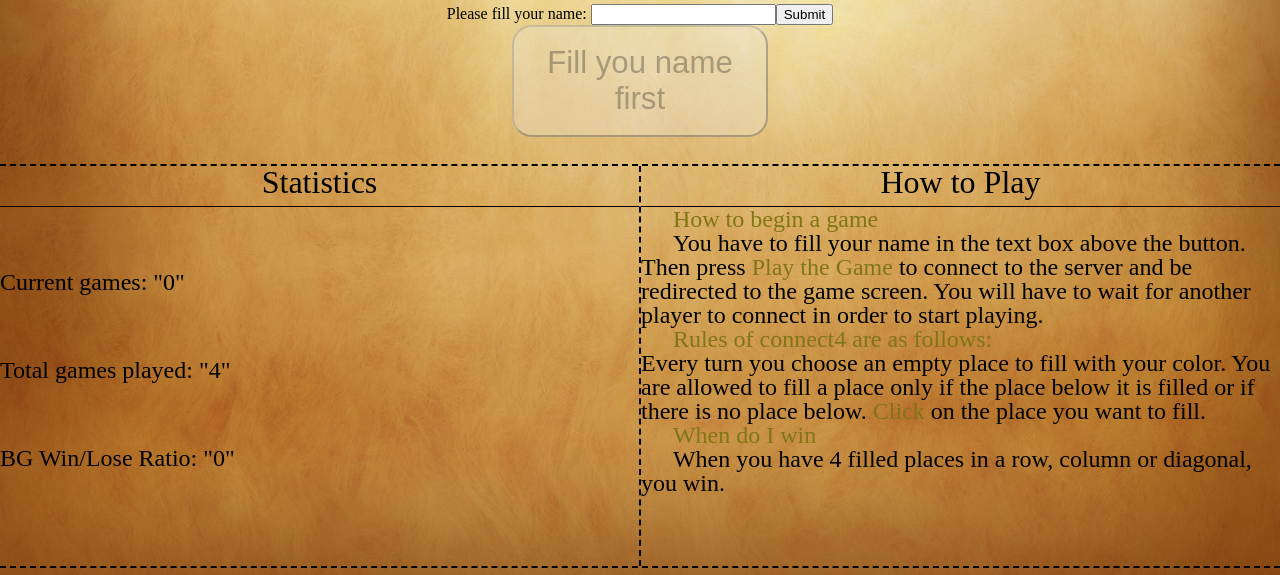
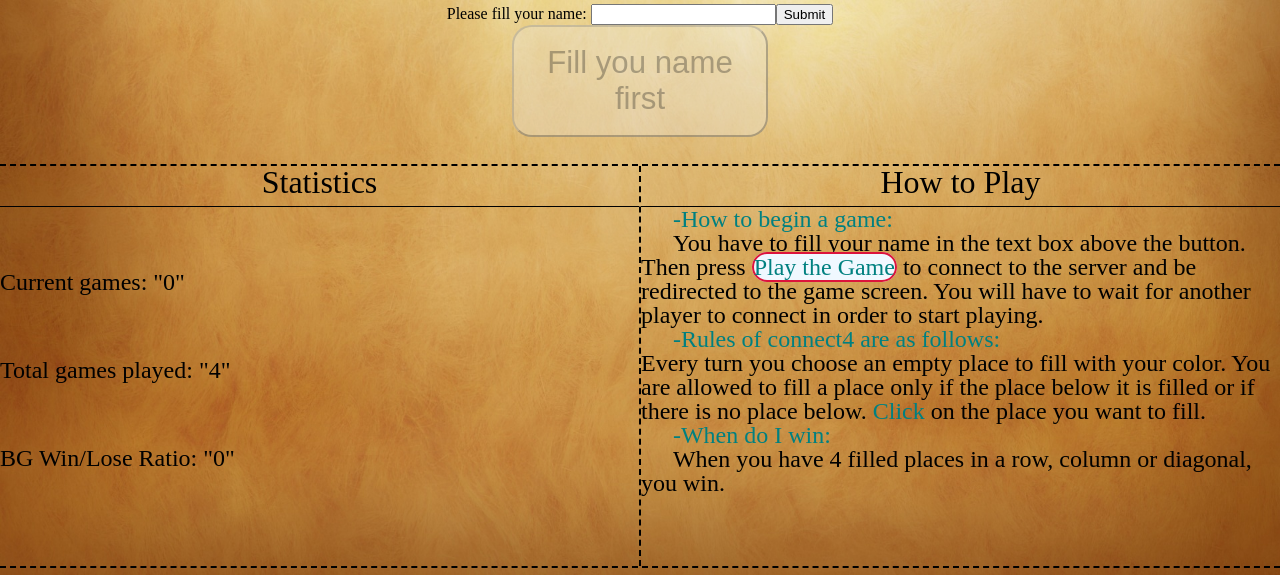
Before and after one commit to Dimitar2000/Board_Game_Connect4, a Node server app: page / in a window 1280 px wide. Shown: the part 225-800 px from the top of the page. Run offline with Node 20, Linux system fonts and the light colour scheme.

Commit message:
Update client code to assignment hand-in version

```diff
--- a/public/game.html
+++ b/public/game.html
@@ -3,7 +3,7 @@
 
 <head>
     <title>Connect 4</title>
-    <link rel='stylesheet' type='text/css' media='screen' href='stylesheets/style.css'>
+    <link rel='stylesheet' type='text/css' media='screen' href='stylesheets/game_style.css'>
 </head>
 
 <body>
@@ -11,6 +11,7 @@
          <audio id="loser" src="sounds/nooo.mp3" ></audio>
          <audio id="winner" src="sounds/victory.mp3"></audio></div>
 
+         <p class="Sessions"></p>
     <div class="Timer"><number>0</number></div>
     <div id="Messages"><p>Waiting for Player 2 ... </p></div>
     <div id="connect4">
--- a/public/javascripts/connect4.js
+++ b/public/javascripts/connect4.js
@@ -108,8 +108,9 @@ class Connect4 {
 
                 if (victory) {
                     setTimeout(function () {
-                        alert(" You win ");
-
+                        document.querySelector("audio#winner").play().then((result) => {
+                            alert("You win");
+                        });
                     }, 1200);
                     let winMessage = {
                         reason: "GAMEOVER",
--- a/public/javascripts/splash.js
+++ b/public/javascripts/splash.js
@@ -1,7 +1,7 @@
 var main = function() {
 
     var connected = false;
-    var url = "http://192.168.1.22:8000/game";
+    var url = "http://localhost:8000/game";
     var playerName;
 
     var stats = document.querySelectorAll("li p");
--- a/public/splash.html
+++ b/public/splash.html
@@ -34,17 +34,16 @@
             <div class="info">
 
 
-                <p><strong>How to begin a game</strong></p>
-                <p> You have to fill your name in the text box above the button. Then press <strong>Play the
-                        Game</strong> to connect to the server and be redirected to the game screen. You will have to
+                <p><span>How to begin a game</span></p>
+                <p> You have to fill your name in the text box above the button. Then press <strong class="border">Play the
+                    Game</strong> to connect to the server and be redirected to the game screen. You will have to
                     wait for another player to connect in order to start playing.</p>
-                <p><strong>Rules of connect4 are as follows:</strong>
+                <p><span>Rules of connect4 are as follows</span>
                     <br>Every turn you choose an empty place to fill with your color. You are allowed to fill a place
                     only if the place below it is filled or if there is no place below. <strong>Click</strong> on the
                     place you want to fill.</p>
-                <p><strong>When do I win</strong>
-                    <p>
-                        When you have 4 filled places in a row, column or diagonal, you win.
+                <p><span>When do I win</span>
+                    <p>When you have 4 filled places in a row, column or diagonal, you win.
 
             </div>
         </div>
--- a/public/stylesheets/splash_style.css
+++ b/public/stylesheets/splash_style.css
@@ -74,7 +74,6 @@ main {
 	height: 20%;
 	text-align: center;
 }
-
 main button {
 	border-radius: 20px;
 	height: 70%;
@@ -87,9 +86,16 @@ main button {
 main button.transit:hover {
 	width: 40%;
 	color: brown;
-	background-color: ;
 	cursor: pointer;
 
+}
+
+main button.transit:active {
+	background-color: aqua;
+}
+
+p.Stats_Header ::after {
+	content: "--";
 }
 
 footer {
@@ -143,5 +149,21 @@ div.info {
 }
 
 strong {
-	color: rgb(129, 118, 21);
+	color: teal;
 }
+
+span {
+	color: teal;
+}
+span::before {
+	content: "-";
+}
+span::after {
+	content: ":";
+}
+
+strong.border {
+	border: 2px solid crimson;
+	border-radius: 20px;
+	background-color: aliceblue;
+}
```
Also changed, not shown: public/javascripts/game.js (+21 -6 lines), public/stylesheets/game_style.css (renamed from public/stylesheets/style.css, +35 -1 lines).
